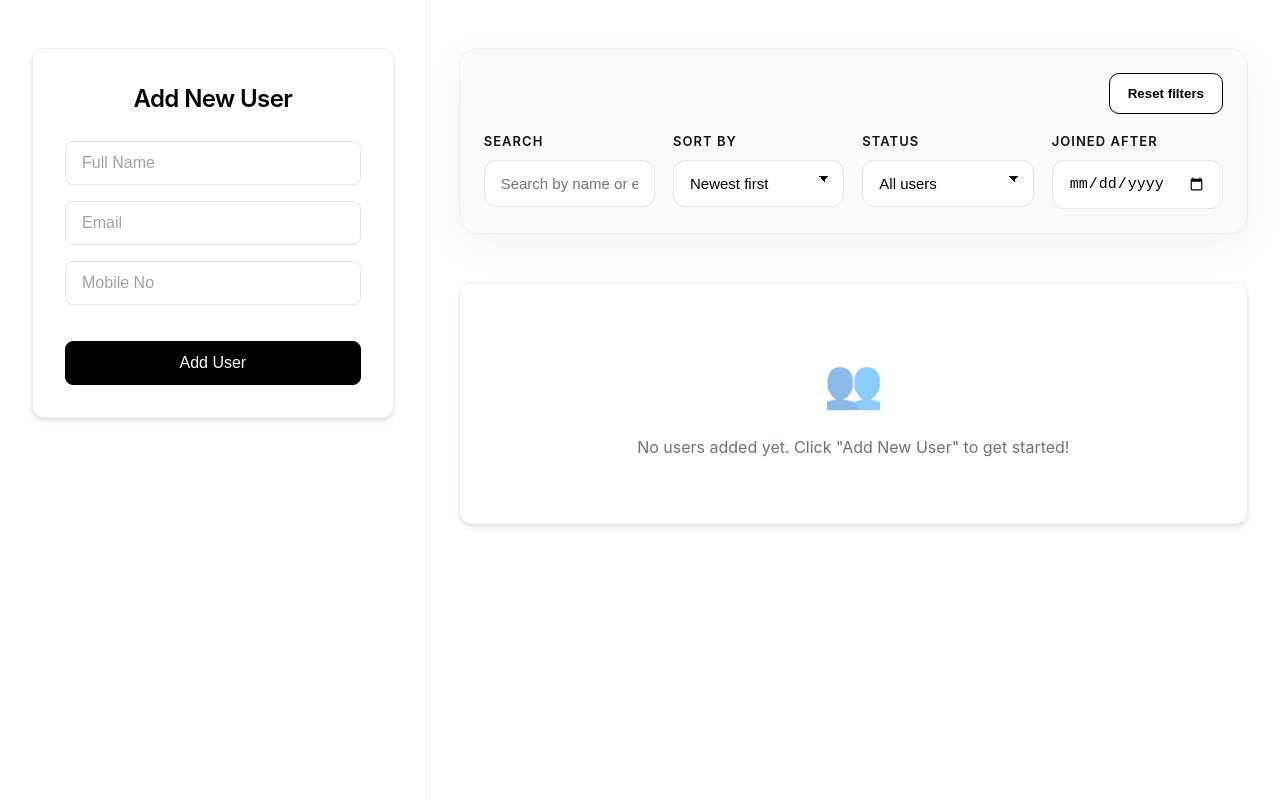
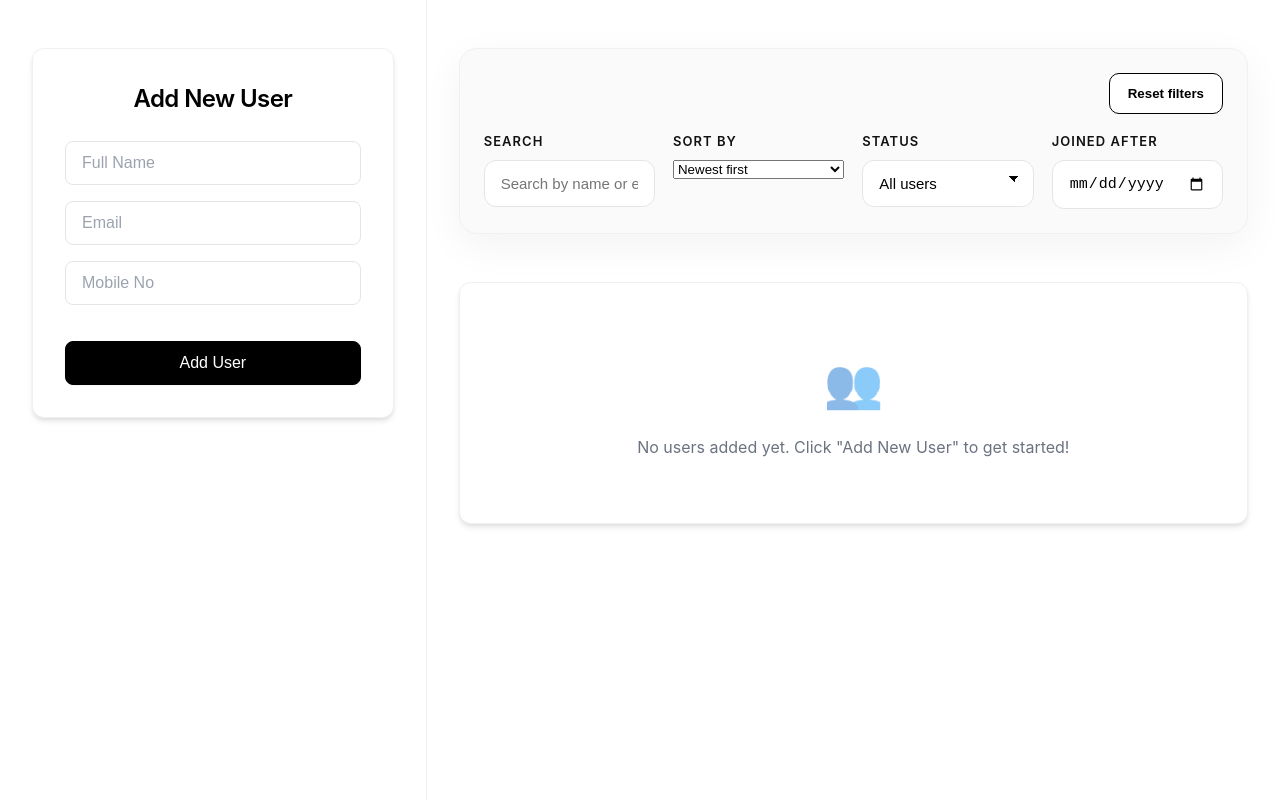
Before and after one commit to gauravsoni97/machine_coding_round, a React (Vite) app in the folder ReactJs/user_management/: page / in a window 1280 px wide. Built offline with nearby package versions, Linux system fonts and the light colour scheme.

Commit message:
faet: sort by filter set

```diff
--- a/ReactJs/user_management/src/App.jsx
+++ b/ReactJs/user_management/src/App.jsx
@@ -23,8 +23,23 @@ const App = () => {
     );
   };
 
+const sortByFilter = (type) => {
+  let sorted = [...listData];
+
+  if (type === "latest") {
+    sorted.sort((a, b) => b.userId - a.userId);
+  } else if (type === "oldest") {
+    sorted.sort((a, b) => a.userId - b.userId);
+  } else if (type === "name-asc") {
+    sorted.sort((a, b) => a.userName.localeCompare(b.userName));
+  } else if (type === "name-desc") {
+    sorted.sort((a, b) => b.userName.localeCompare(a.userName));
+  }
+
+  setListData(sorted);
+};
+
   useEffect(() => {
-
     const timer = setTimeout(() => {
       setDebounceTerm(searchTerm);
     }, 300);
@@ -47,7 +62,7 @@ const App = () => {
         <AddUserForm setListData={setListData} />
       </div>
       <div className="list-section">
-        <Filters setSearchTerm={setSearchTerm} searchTerm={searchTerm} />
+        <Filters setSearchTerm={setSearchTerm} searchTerm={searchTerm} sortByFilter={sortByFilter} />
         <UserList listData={filteredUsers} onDeleteUser={handleDeleteUser} />
       </div>
     </div>
--- a/ReactJs/user_management/src/components/Filters.jsx
+++ b/ReactJs/user_management/src/components/Filters.jsx
@@ -1,12 +1,10 @@
 import React from "react";
 
-const Filters = ({searchTerm, setSearchTerm}) => {
-
+const Filters = ({ searchTerm, setSearchTerm, sortByFilter }) => {
   return (
     <section className="filters-section">
       <div className="filters-header">
-        <div>
-        </div>
+        <div></div>
         <button type="button" className="filters-reset">
           Reset filters
         </button>
@@ -20,14 +18,14 @@ const Filters = ({searchTerm, setSearchTerm}) => {
             className="filters-input"
             type="text"
             value={searchTerm}
-            onChange={(event)=>setSearchTerm(event.target.value)}
+            onChange={(event) => setSearchTerm(event.target.value)}
             placeholder="Search by name or email"
           />
         </div>
 
         <div className="filter-item">
           <label htmlFor="sortBy">Sort by</label>
-          <select id="sortBy" className="filters-select">
+          <select onChange={(e) => sortByFilter(e.target.value)}>
             <option value="latest">Newest first</option>
             <option value="oldest">Oldest first</option>
             <option value="name-asc">Name A → Z</option>
```
